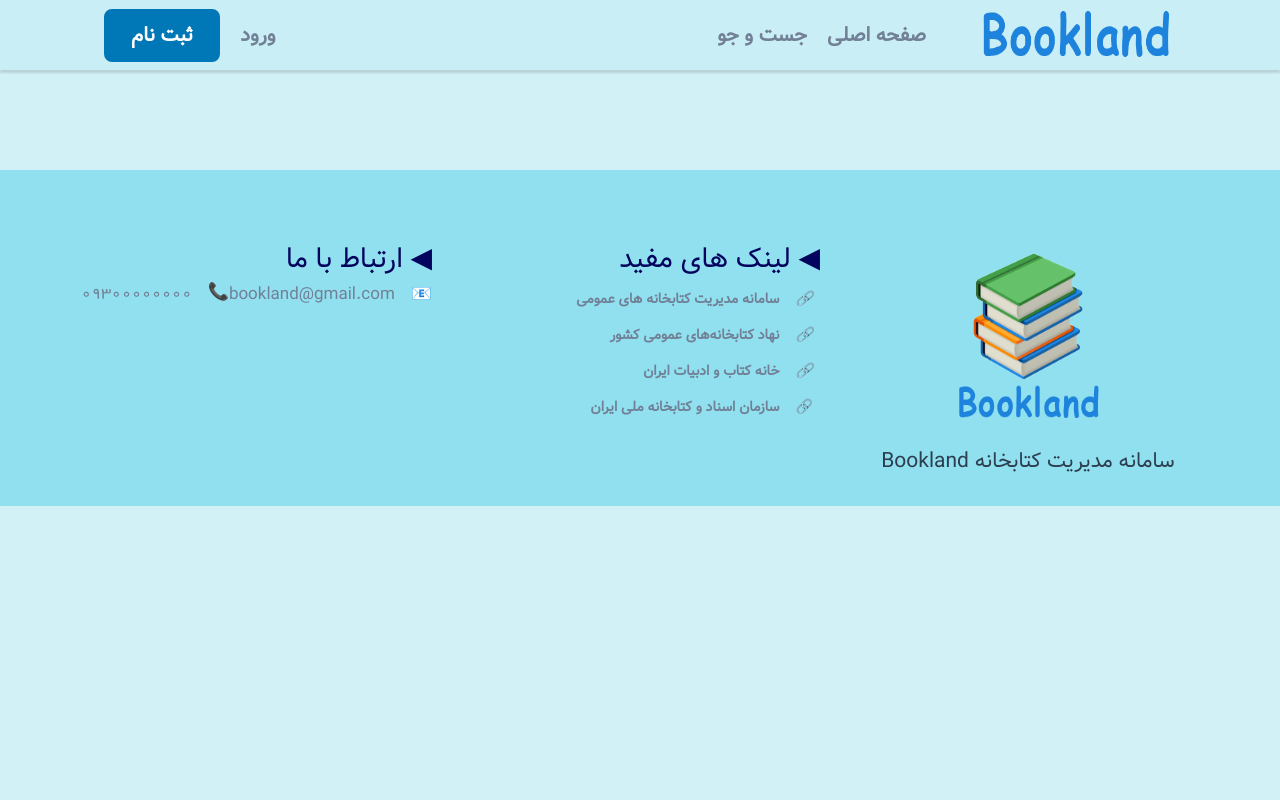
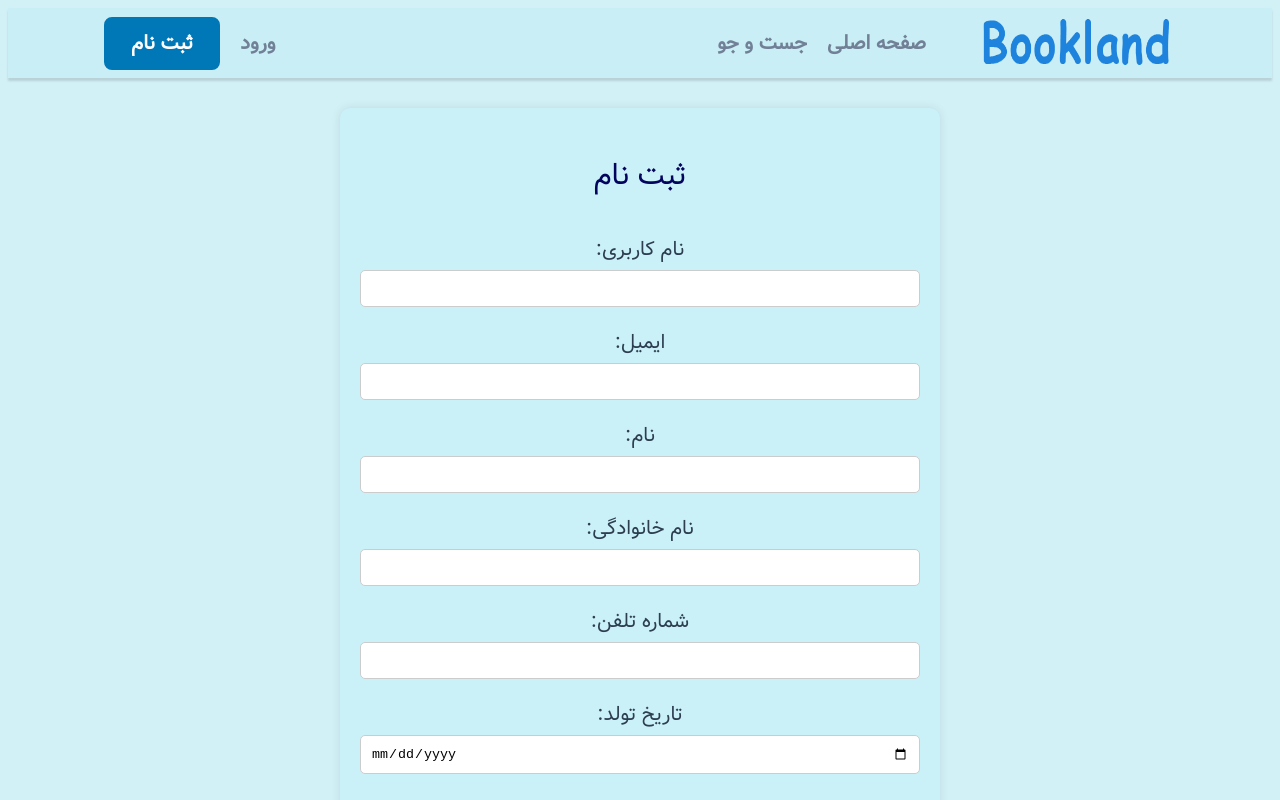
Before and after one commit to miladrezvani/library-management, a Vue app in the folder frontend/: page /signup in a window 1280 px wide. Shown: the top 800 px of the page. Built offline with nearby package versions, Linux system fonts and the light colour scheme.

Commit message:
Update Sign up page

```diff
--- a/frontend/src/App.vue
+++ b/frontend/src/App.vue
@@ -20,7 +20,7 @@
         <div id="left">
             <ul>
                 <li><router-link to="/login">ورود</router-link></li>
-                <li><a id="sign" href="">ثبت نام</a></li>
+                <li><router-link id="sign" to="/signup">ثبت نام</router-link></li>
             </ul>
         </div>
     </div>
--- a/frontend/src/assets/style/style1.css
+++ b/frontend/src/assets/style/Profile.css
@@ -37,14 +37,6 @@ header .container-fluid {
     text-shadow: 0px 0px 5px black;
 }
 
-
-
-body {
-    margin: 0 auto;
-    direction: rtl;
-    font-family: vazir;
-    background-color: #e2f0e6;
-}
 
 main .container-fluid {
     max-width: 1920px;
@@ -98,17 +90,6 @@ main .container-fluid {
 }
 
 
-* {
-    -webkit-box-sizing: border-box;
-       -moz-box-sizing: border-box;
-            box-sizing: border-box;
-  }
-  *:before,
-  *:after {
-    -webkit-box-sizing: border-box;
-       -moz-box-sizing: border-box;
-            box-sizing: border-box;
-  }
    .col-md-3, .col-md-6 {
     position: relative;
     min-height: 1px;
@@ -131,11 +112,6 @@ main .container-fluid {
 
   }
 
-  * {
-    margin: 0px;
-    padding: 0px;
-    box-sizing: border-box;
-  }
 
   body, html {
     height: 100%;
--- /dev/null
+++ b/frontend/src/assets/style/Signup.css
@@ -0,0 +1,51 @@
+.container {
+    background-color: #caf0f8;
+    padding: 20px;
+    border-radius: 10px;
+    box-shadow: 0 0 10px rgba(0, 0, 0, 0.1);
+    width: 600px;
+    font-family: vazir;
+    margin: 30px auto;
+    font-size: 20px;
+}
+
+h2 {
+    text-align: center;
+    color: #03045e;
+}
+
+#signupForm {
+    display: flex;
+    flex-direction: column;
+}
+
+label {
+    margin: 10px 0 5px;
+}
+
+.signup-in {
+    padding: 10px;
+    margin-bottom: 10px;
+    border: 1px solid #ccc;
+    border-radius: 5px;
+}
+
+#signup-but {
+    padding: 10px;
+    background-color: #03045e;
+    color: white;
+    border: none;
+    border-radius: 5px;
+    cursor: pointer;
+    font-family: vazir;
+}
+
+#signup-but:hover {
+    background-color: #00b4d8;
+}
+
+#message {
+    margin-top: 10px;
+    color: red;
+    text-align: center;
+}
--- a/frontend/src/assets/style/styles.css
+++ /dev/null
@@ -1,58 +0,0 @@
-body {
-    font-family: Arial, sans-serif;
-    direction: rtl;
-    background-color: #0077b6;
-    display: flex;
-    justify-content: center;
-    align-items: center;
-    height: 100vh;
-    margin: 0;
-}
-
-.container {
-    background-color: #caf0f8;
-    padding: 20px;
-    border-radius: 10px;
-    box-shadow: 0 0 10px rgba(0, 0, 0, 0.1);
-    width: 300px;
-}
-
-h2 {
-    text-align: center;
-    color: #03045e;
-}
-
-form {
-    display: flex;
-    flex-direction: column;
-}
-
-label {
-    margin: 10px 0 5px;
-}
-
-input {
-    padding: 10px;
-    margin-bottom: 10px;
-    border: 1px solid #ccc;
-    border-radius: 5px;
-}
-
-button {
-    padding: 10px;
-    background-color: #03045e;
-    color: white;
-    border: none;
-    border-radius: 5px;
-    cursor: pointer;
-}
-
-button:hover {
-    background-color: #00b4d8;
-}
-
-#message {
-    margin-top: 10px;
-    color: red;
-    text-align: center;
-}
--- a/frontend/src/router/index.js
+++ b/frontend/src/router/index.js
@@ -3,6 +3,7 @@ import Home from '../views/Home.vue'
 import Search from '../views/Search.vue'
 import Login from '../views/Login.vue'
 import Profile from '../views/Profile.vue'
+import Signup from '../views/Signup.vue'
 
 
 const routes = [
@@ -25,7 +26,12 @@ const routes = [
     path: '/profile',
     name: 'profile',
     component: Profile
-  }
+  },
+  {
+    path: '/signup',
+    name: 'signup',
+    component: Signup
+  },
 
 ]
 
--- a/frontend/src/views/Login.vue
+++ b/frontend/src/views/Login.vue
@@ -9,7 +9,7 @@
                 <input type="password" v-model="passIn" placeholder="رمز عبور" required>
             </div>
             <div class="btn">
-                <button @click="submit" type="submit" class="btn">ورود</button>
+                <button @click="submit" type="button" class="btn">ورود</button>
 
             </div>
             <div class="register_link">
--- a/frontend/src/views/Profile.vue
+++ b/frontend/src/views/Profile.vue
@@ -70,6 +70,6 @@ export default {
 <style>
     @import url(../assets/style/font-awesome.min.css);
     @import url(../assets/style/fonts.css);
-    @import url(../assets/style/style1.css);
+    @import url(../assets/style/Profile.css);
     @import url(../assets/style/style.css);
 </style>
--- /dev/null
+++ b/frontend/src/views/Signup.vue
@@ -0,0 +1,42 @@
+<template>
+    <div class="container">
+        <h2>ثبت‌ نام</h2>
+        <form id="signupForm">
+            <label for="username">نام کاربری:</label>
+            <input class="signup-in" type="text" id="username" name="username" required>
+
+            <label for="email">ایمیل:</label>
+            <input class="signup-in" type="email" id="email" name="email" required>
+
+            <label for="firstname">نام:</label>
+            <input class="signup-in" type="text" id="firstname" name="firstname" required>
+
+            <label for="lastname">نام خانوادگی:</label>
+            <input class="signup-in" type="text" id="lastname" name="lastname" required>
+
+            <label for="phone">شماره تلفن:</label>
+            <input class="signup-in" type="tel" id="phone" name="phone" required>
+
+            <label for="birthdate">تاریخ تولد:</label>
+            <input class="signup-in" type="date" id="birthdate" name="birthdate" required>
+
+            <label for="password">رمز ورود:</label>
+            <input class="signup-in" type="password" id="password" name="password" required>
+
+            <button id="signup-but" type="submit">ثبت‌ نام</button>
+        </form>
+        <p id="message"></p>
+    </div>
+</template>
+
+<script>
+export default {
+
+}
+</script>
+
+<style>
+    @import url(../assets/style/style.css);
+    @import url(../assets/style/fonts.css);
+    @import url(../assets/style/Signup.css);
+</style>
```
Also changed, not shown: frontend/index.html (deleted, +0 -40 lines), frontend/profile.html (deleted, +0 -74 lines), 1 other file (tests, documents, lock files or other folders).
